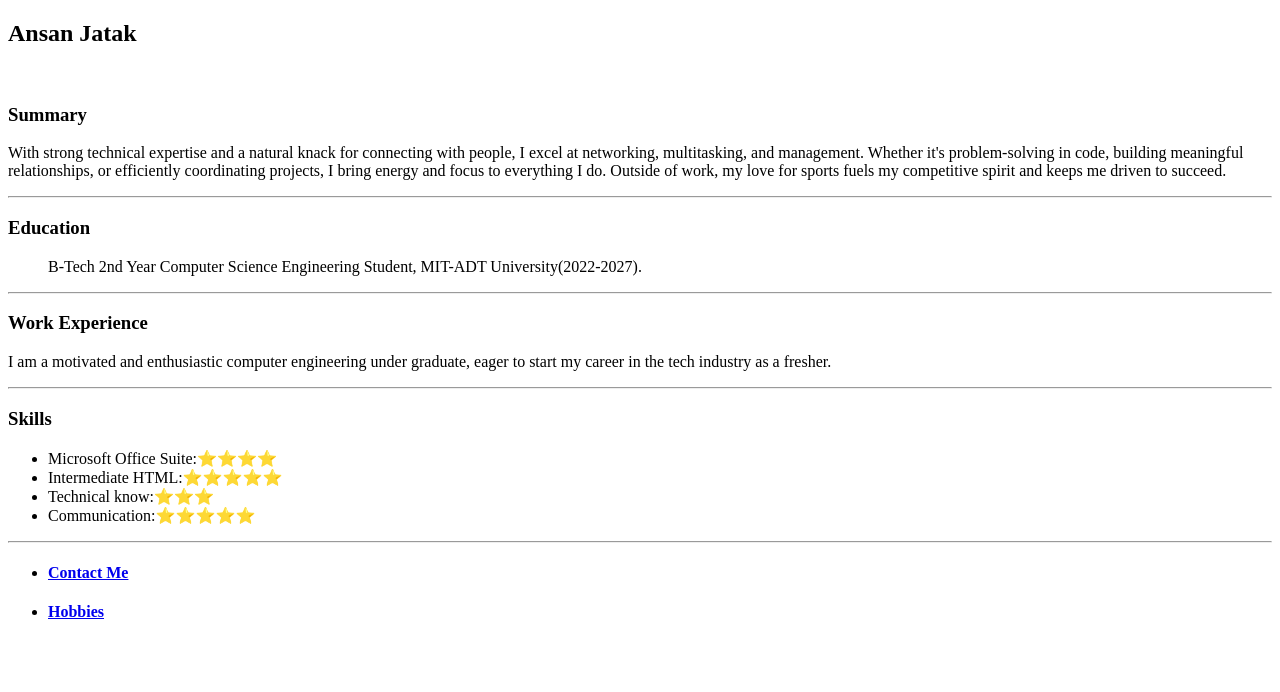
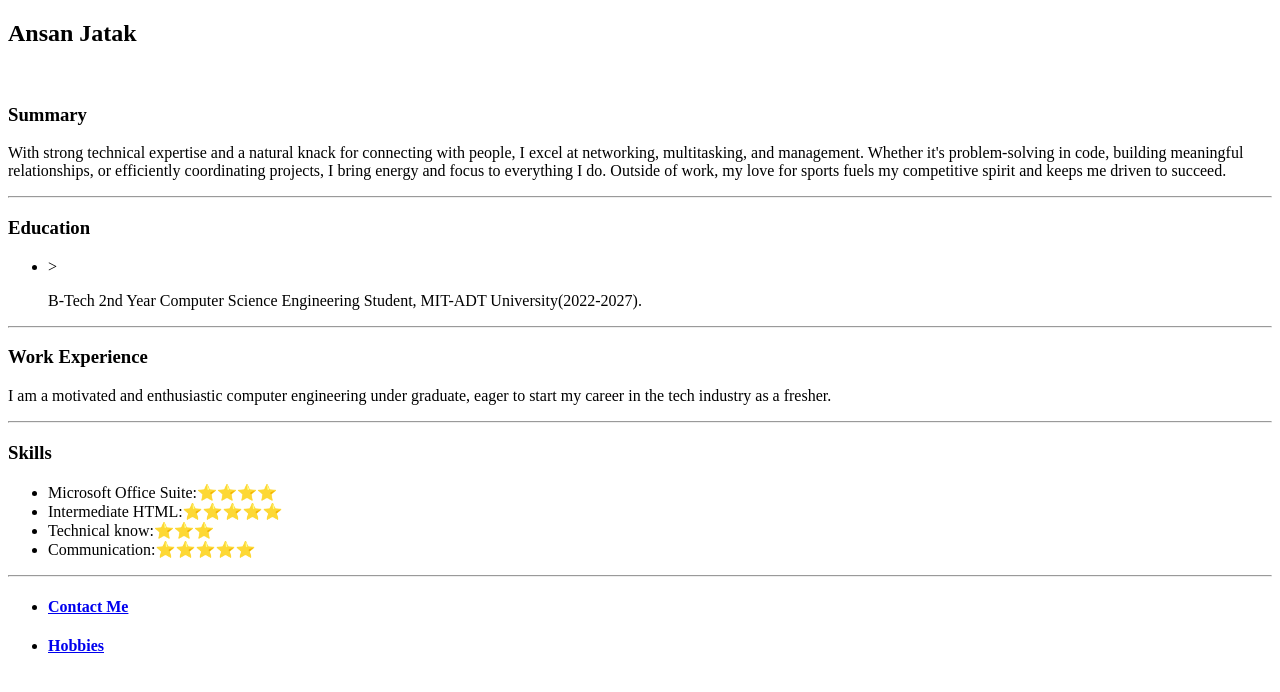
Before and after one commit to ansan0/resume-html, a plain HTML site: page index.html in a window 1280 px wide. Drawn offline with Linux system fonts and the light colour scheme.

Commit message:
Update index.html

```diff
--- a/index.html
+++ b/index.html
@@ -12,7 +12,7 @@
   <hr />
   <h3>Education</h3>
   <ul>
-  <p>B-Tech 2nd Year Computer Science Engineering Student, MIT-ADT University(2022-2027).</p>
+  <li>><p>B-Tech 2nd Year Computer Science Engineering Student, MIT-ADT University(2022-2027).</p></li>
   </ul>
   <hr />
   <h3>Work Experience</h3>
```
